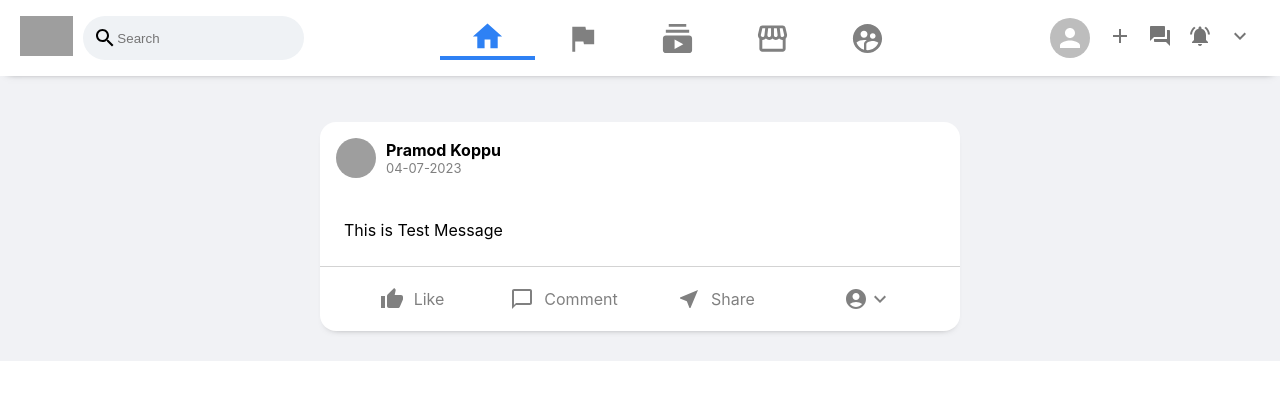
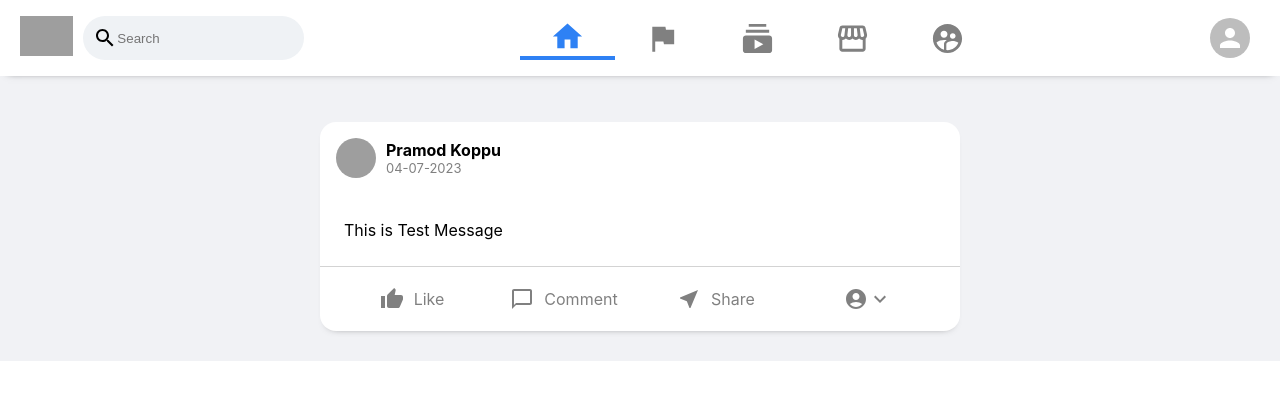
Before and after one commit to Pramod-pip/social, a React (Create React App) app: page /feed in a window 1280 px wide. Shown: the top 400 px of the page. Built offline with nearby package versions, Linux system fonts and the light colour scheme; grey boxes are pictures that could not be loaded.

Commit message:
Updated Code for Login Page

```diff
--- a/src/components/Header.js
+++ b/src/components/Header.js
@@ -7,11 +7,7 @@ import FlagIcon from "@mui/icons-material/Flag";
 import SubscriptionsIcon from "@mui/icons-material/Subscriptions";
 import StorefrontIcon from "@mui/icons-material/Storefront";
 import SupervisedUserCircleIcon from "@mui/icons-material/SupervisedUserCircle";
-import { Avatar, IconButton } from "@mui/material";
-import AddIcon from "@mui/icons-material/Add";
-import ForumIcon from "@mui/icons-material/Forum";
-import NotificationsActiveIcon from "@mui/icons-material/NotificationsActive";
-import ExpandMoreIcon from "@mui/icons-material/ExpandMore";
+import { Avatar } from "@mui/material";
 
 const Header = () => {
   const user  = {};
@@ -50,24 +46,6 @@ const Header = () => {
           <Avatar src={user?.photoURL} />
           <h4>{user?.displayName}</h4>
         </div>
-
-        <div className="header__right__icons">
-          <IconButton>
-            <AddIcon />
-          </IconButton>
-
-          <IconButton>
-            <ForumIcon />
-          </IconButton>
-
-          <IconButton>
-            <NotificationsActiveIcon />
-          </IconButton>
-
-          <IconButton>
-            <ExpandMoreIcon />
-          </IconButton>
-        </div>
       </div>
     </div>
   );
--- a/src/pages/Feed/Feed.jsx
+++ b/src/pages/Feed/Feed.jsx
@@ -24,9 +24,9 @@ const Feed = () => {
       <div className="app__body">
         <SideBar />
         <div className="feed">
-          {posts.map((post) => (
+          {posts.map((post,idx) => (
             <Post
-              key={post.id}
+              key={idx}
               profilePic={post?.data.profilePic}
               message={post?.data.message}
               timestamp={post?.data.timestamp}
```
